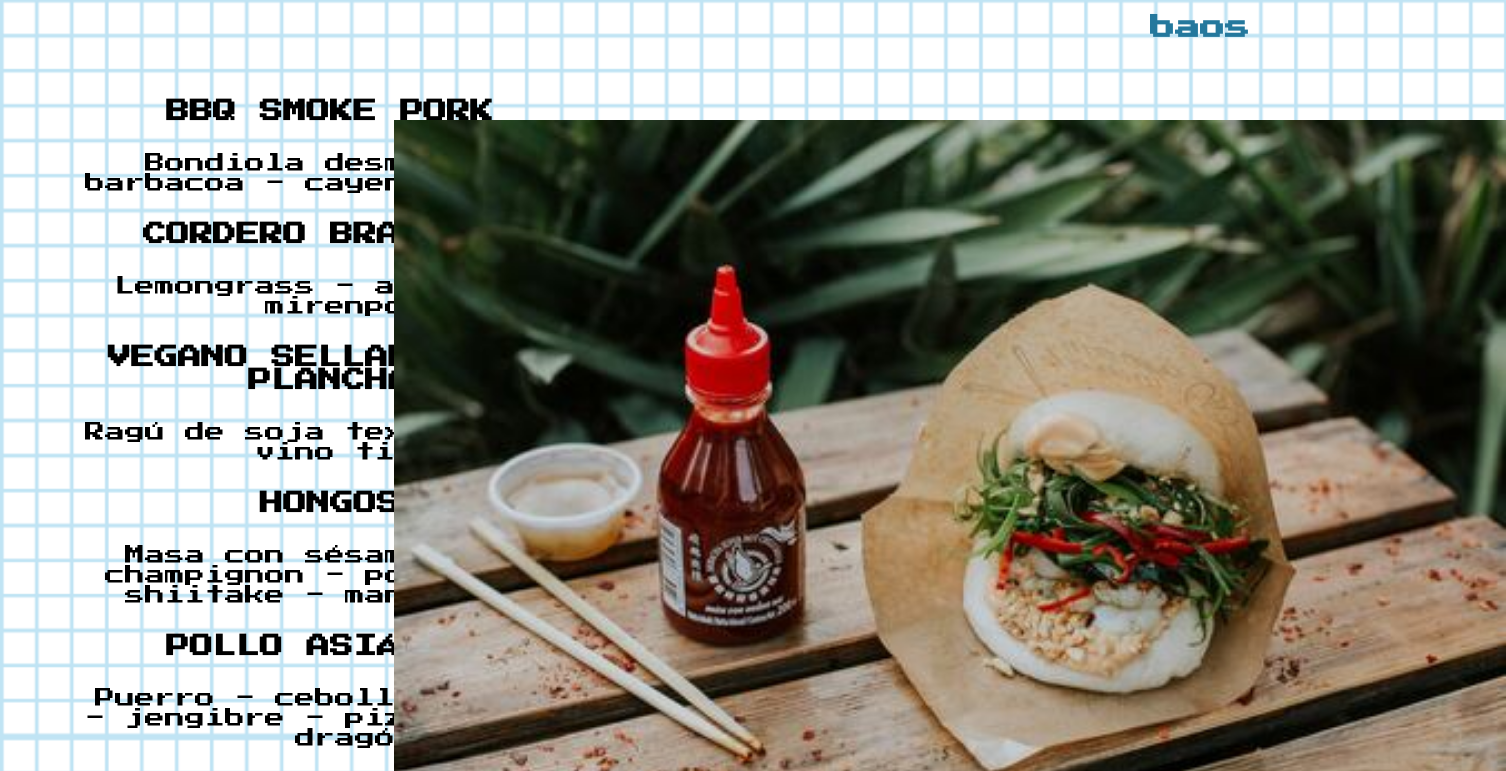
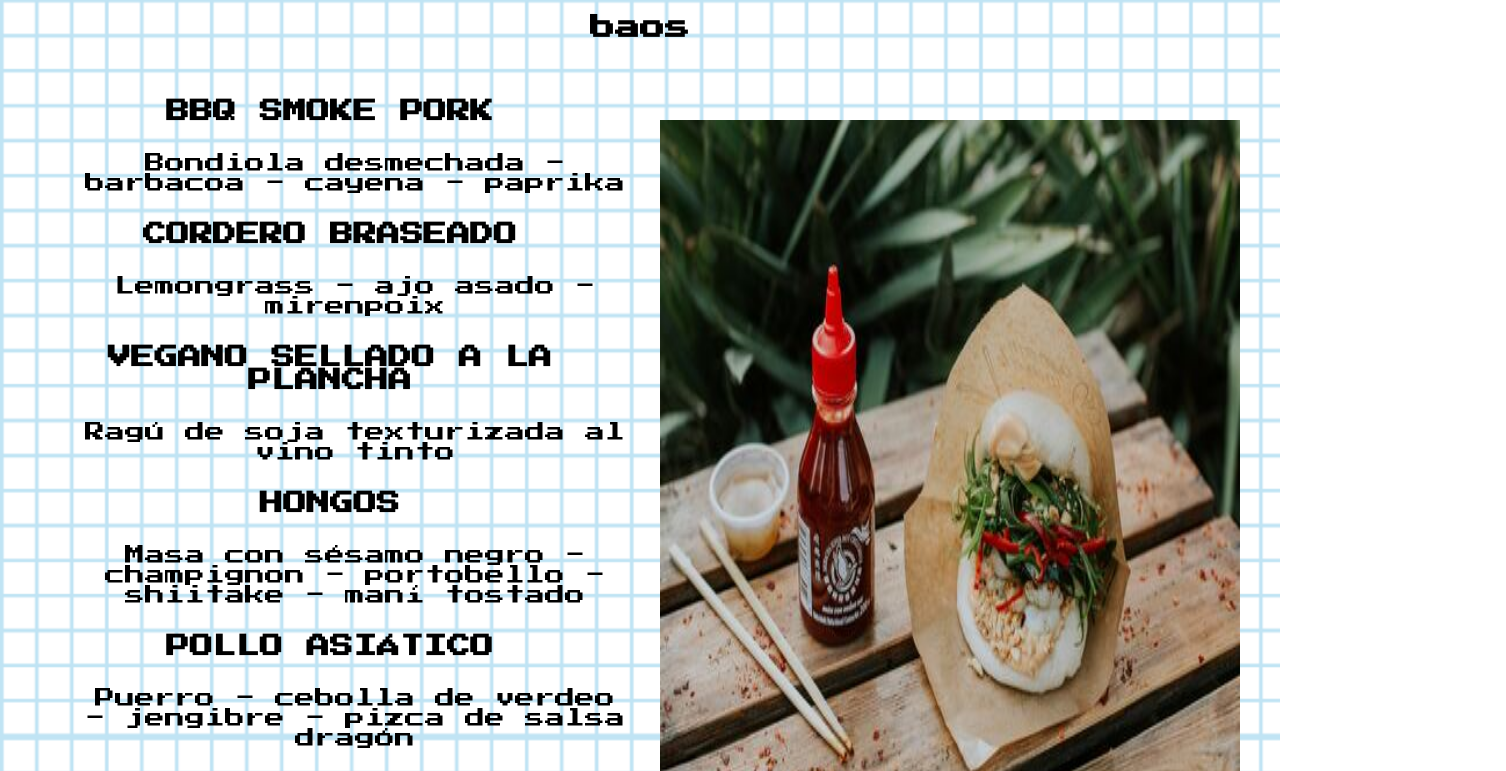
Before and after one commit to Leandro-Palacios/ramen-dealer, a website: page pages/baos.html in a window 1280 px wide. Shown: the part 141-912 px from the top of the page, 1506 px wide, since content can reach past the window. Drawn offline with Linux system fonts and the light colour scheme.

Commit message:
sass ramen

```diff
--- a/scss/layout/_main-index.scss
+++ b/scss/layout/_main-index.scss
@@ -19,7 +19,7 @@ main {
         grid-row: 1;
         grid-area: h2;
         justify-self: center;
-        align-self: flex-end ;
+        align-self: center ;
         font-size: 25px;  }
 
             p { font-family: 'Press Start 2P', cursive;
--- a/scss/layout/_main-ramen.scss
+++ b/scss/layout/_main-ramen.scss
@@ -13,6 +13,12 @@ main {
         grid-area: menuSeleccion;
         font-size: 25px;
         margin-bottom: 5rem;
+
+        h2 {
+            align-items: center;
+            text-align: center;
+            color: black;
+        }
     }
 
     .menuParrafos  {
@@ -34,15 +40,15 @@ main {
     padding: 2rem;
     grid-area: menuImagen;
     justify-content: center;
-    align-content: center;}
+    align-content: center;
 
-    .img {
+    img {
         width: 100%;
         display: flex;
         justify-content: center;
         align-content: center;
     }
-
+}
 .haceTuPedido1 {
     grid-area: haceTuPedido1;
     display: flex;
```
Also changed, not shown: css/style.css, 1 other file.
